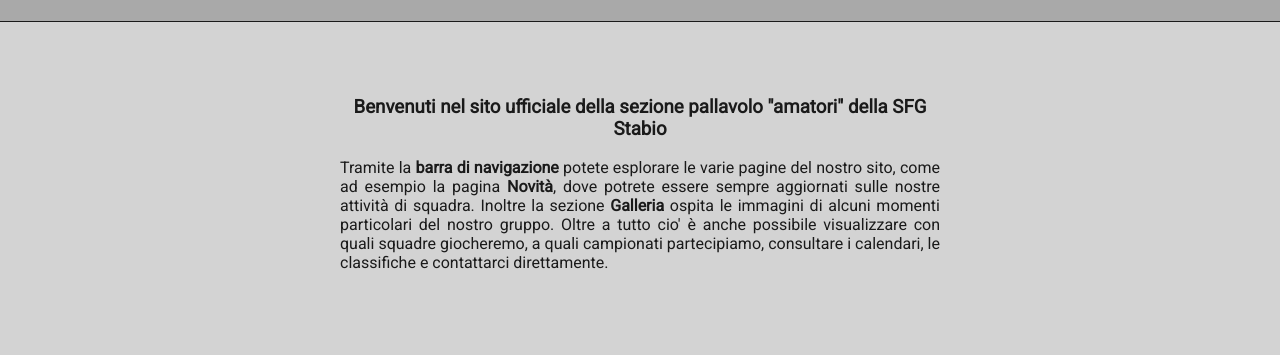
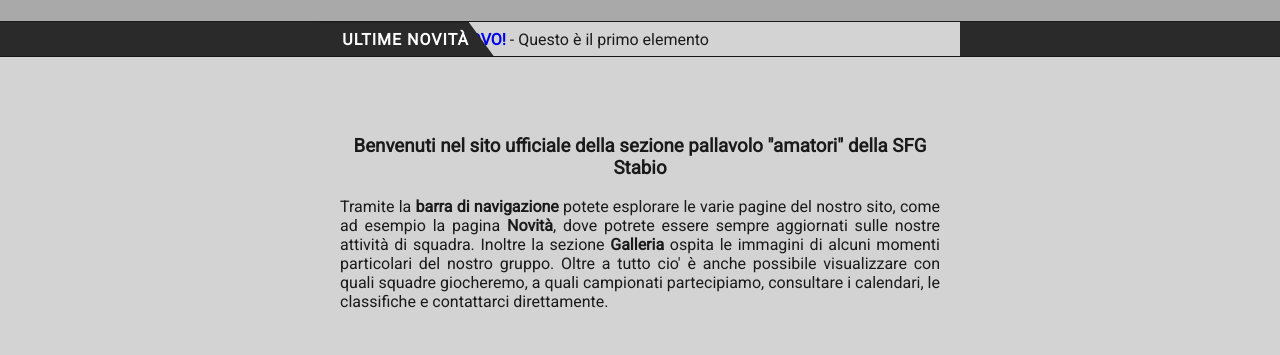
Before and after one commit to AlessandroRomanelli/SFG-Stabio, a plain HTML site: page index.html in a window 1280 px wide. Shown: the part 378-733 px from the top of the page. Drawn offline with nearby package versions, Linux system fonts and the light colour scheme.

Commit message:
Added Latest news

```diff
--- /dev/null
+++ b/css/news.css
@@ -0,0 +1,76 @@
+#news {
+   overflow: hidden;
+   display          : inline-block;
+   position         : relative;
+   width            : 100%;
+   height           : 35px;
+   margin           : 0;
+   border-bottom    : 1px solid rgba(0,0,0,.5);
+   background-color : rgba(0,0,0,.8);
+}
+
+.news-container {
+   position  : relative;
+   top       : 50%;
+   left      : 50%;
+   width     : 50%;
+   transform : translate(-50%, -50%);
+}
+
+#news-title {
+   letter-spacing: 1px;
+   z-index          : 10;
+   position         : absolute;
+   top              : 0;
+   left             : -1px;
+   width            : 150px;
+   color            : white;
+   border           : 1px solid rgba(0,0,0,.5);
+   border-right     : none;
+   border-left      : none;
+   background-color : #2a2a2a;
+   text-align       : right;
+   text-transform   : uppercase;
+   font-weight      : bold;
+   line-height      : 33px;
+}
+
+#news-title:before {
+   z-index       : -1;
+   content       : "";
+   position      : absolute;
+   top           : 0;
+   right         : -25px;
+   bottom        : 0;
+   left          : 0;
+   border-right  : 25px solid transparent;
+   border-bottom : 34px solid #2a2a2a;
+}
+
+#news-text {
+   background-color : #d3d3d3;
+   text-align       : right;
+   height: 35px;
+}
+
+#news-text span {
+  text-transform: uppercase;
+  font-weight: bold;
+}
+
+#news-text ul {
+   width: 85%;
+   padding: 0;
+   text-align: left;
+   display     : inline-block;
+   position    : relative;
+   left        : 5%;
+   margin      : 0;
+   line-height : 35px;
+   list-style  : none;
+}
+
+#news-text ul li {
+   display : inline-block;
+
+ }
--- a/css/results.css
+++ b/css/results.css
@@ -10,7 +10,7 @@
   border-radius: 10px;
   text-align: center;
   float:left;
-  width: 45%;
+  width: 47%;
 }
 
 .match table {
@@ -25,11 +25,11 @@
 }
 
 .last {
-  margin-right: 5%;
+  margin-right: 25px;
 }
 
 .next {
-  margin-left: 5%;
+  margin-left: 25px;
 }
 
 .winner {
--- a/index.html
+++ b/index.html
@@ -3,6 +3,7 @@
   <head>
     <meta charset="utf-8">
     <title>SFG STABIO</title>
+    <link rel="stylesheet" href="css/news.css">
     <link rel="stylesheet" href="css/results.css">
     <link rel="stylesheet" href="css/title.css">
     <link rel="stylesheet" href="css/header.css">
@@ -29,7 +30,36 @@
         <span>Squadra amatoriale pallavolistica</span>
      </div>
     </div>
+    <!-- NEWS -->
+    <div id="news">
+      <div class="news-container">
+        <div id="news-title">
+          Ultime novità
+        </div>
+        <div id="news-text">
+          <ul>
+            <li class="item1">
+              <a href="#"><span>Nuovo!</span></a>
+                - Questo è il primo elemento
+            </li>
+            <li class="item2">
+              <a href="#"><span>Nuovo!</span></a>
+                - Questo è il secondo
+            </li>
+            <li class="item3">
+              <a href="#"><span>Nuovo!</span></a>
+                - Questo il terzo
+            </li>
+            <li class="item4">
+              <a href="#"><span>Nuovo!</span></a>
+                - E qua l'ultimo
+            </li>
+          </ul>
+        </div>
+      </div>
+    </div>
 
+    <!-- HOME -->
     <div id="welcome" class="container">
         <h3>Benvenuti nel sito ufficiale della sezione pallavolo "amatori" della SFG Stabio</h3>
         <p>Tramite la <a id="navHint" href="#">barra di navigazione</a> potete esplorare le varie pagine del nostro sito, come ad esempio la pagina <a href="#">Novità</a>, dove
@@ -39,6 +69,7 @@
         consultare i calendari, le classifiche e contattarci direttamente.</p>
     </div>
 
+    <!-- LATEST RESULTS -->
     <div id="results">
       <div class="last match">
         <h2>Ultima partita:</h2>
@@ -81,6 +112,7 @@
         </table>
       </div>
     </div>
-
+    <script src="https://code.jquery.com/jquery-3.1.1.min.js" charset="utf-8"></script>
+    <script src="js/news.js" charset="utf-8"></script>
   </body>
 </html>
--- /dev/null
+++ b/js/news.js
@@ -0,0 +1,27 @@
+//Problem: News are fixed, boooring!
+//Solution: Make a news ticker, so that every news is displayed singularly and dynamically.
+var $news = $("#news-text ul li")
+var $currentNews = "";
+
+function changeNews() {
+  $currentNews = $("#news-text ul li:first-child");
+  //Display the first one of the list
+  $currentNews.slideToggle(750).delay(5000).slideToggle(750);
+    //Give the last displayed news the last position in the display queue
+    var $lastNews = $currentNews;
+      //Remove it from the ul array after the effect is over
+      window.setTimeout(function(){
+        $lastNews.remove();
+      //Append it as last li
+        $("#news-text ul").append($lastNews);
+        $lastNews.css("display", "none");
+      },6500);
+}
+
+//When the page is first loaded
+$(document).ready(function(){
+  //Hide all the news
+  $news.hide();
+});
+
+setInterval(changeNews, 500);
```
